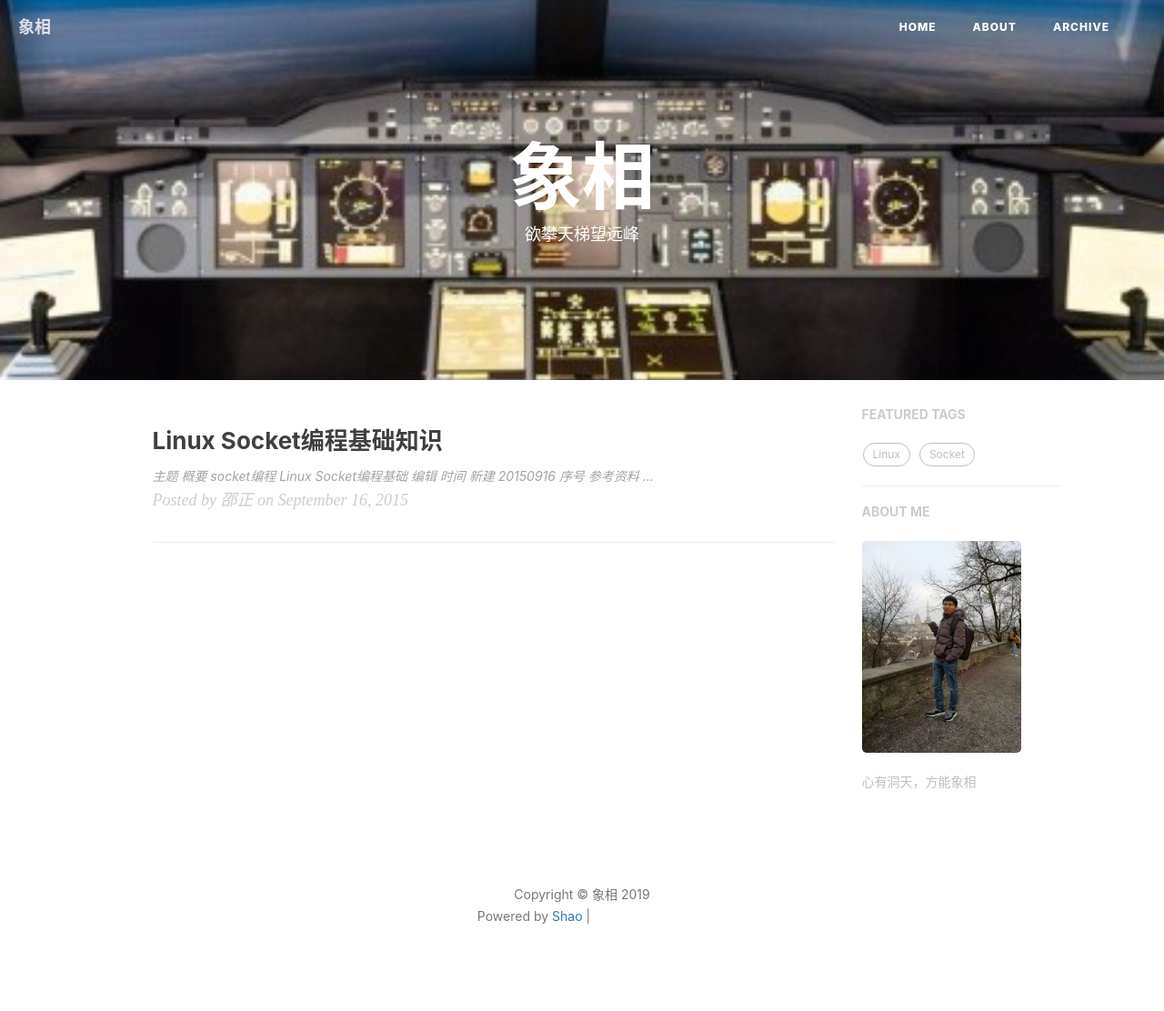
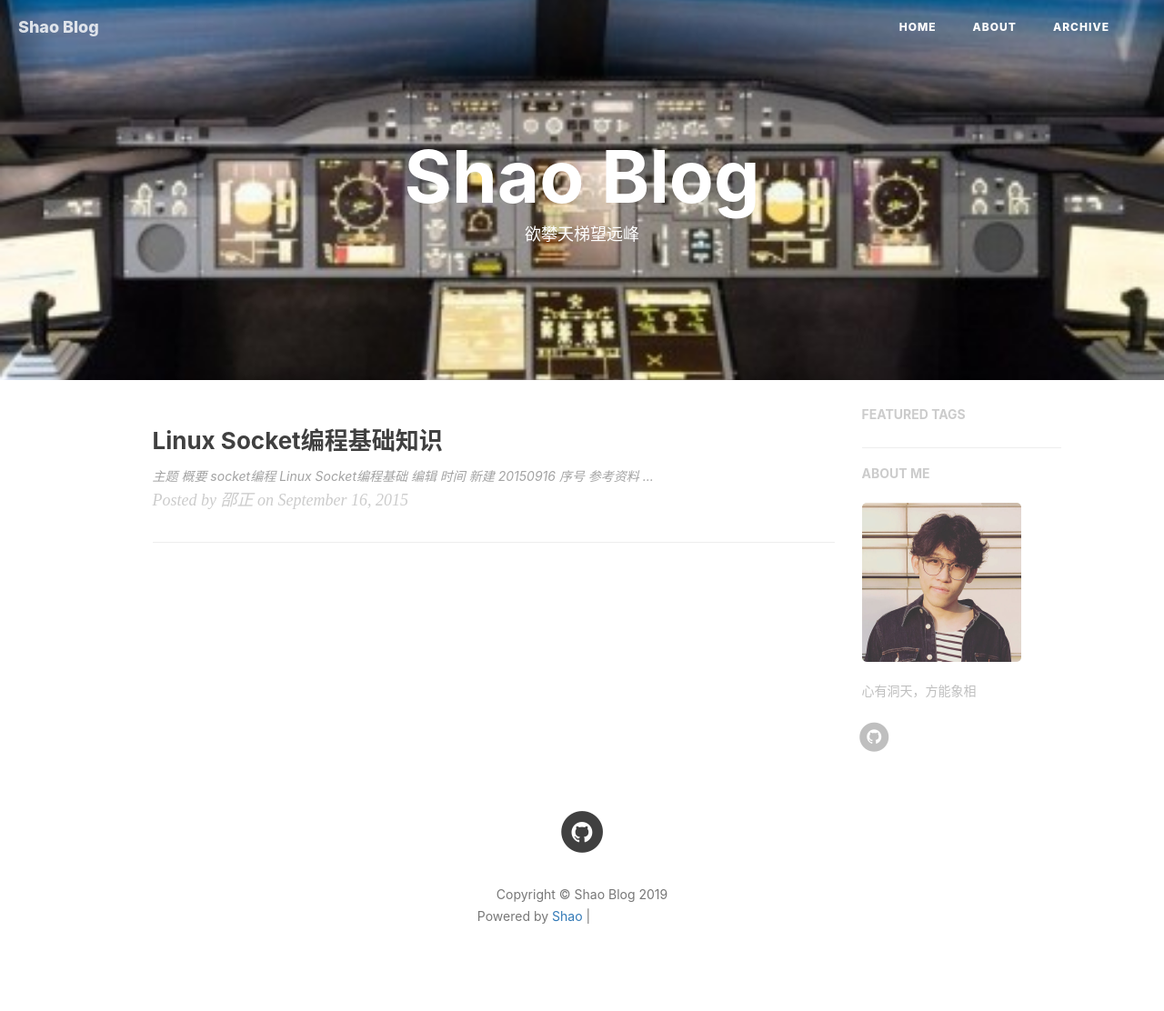
Before and after one commit to shaozhenged/shaozhenged.github.io, a Jekyll site: the page built from index.html, in a window 1280 px wide. Shown: the whole page at 91% size. Built offline with Jekyll 4.4.1, drawn with Linux system fonts in a browser that asks for light colours; nearby versions of some CDN libraries; the list of posts is cut into pages by our own code; comment, search, counter and statistics services are not loaded; some of the changed lines change nothing that is shown; grey boxes are pictures that could not be loaded.

Commit message:
update baidu

```diff
--- a/_config.yml
+++ b/_config.yml
@@ -1,13 +1,23 @@
 # Site settings
-title: 象相
-heading:
-SEOTitle: 象相的博客 | ShaoZheng Blog
+title: Shao Blog
+SEOTitle: 象相的博客 | Shao Blog
 header-img: img/home-bg.jpg
 email: shaozhenged@foxmail.com
-description: ""
-keyword: ""
-url: "http://shao-zheng.com"              # your host, for absolute URL
+description: "飞渡寒山踏云巅"
+#keyword: "黄玄, Hux黄玄, Hux, 鬼栈, huxpro, @huxpro, 黄玄的博客, Hux Blog, 博客, 个人网站, 互联网, 前端, 设计, 产品, 肖玉, Lynn, 肖玉的男朋友"
+#url: "http://huangxuan.me"              # your host, for absolute URL
 baseurl: ""                             # for example, '/blog' if your blog hosted on 'host/blog'
+
+
+
+# SNS settings
+RSS: false
+#weibo_username:     huxpro
+#zhihu_username:     huxpro
+github_username:    shaozhenged
+#twitter_username:  huxpro
+#facebook_username:  huxpro
+
 
 
 # Build settings
@@ -28,22 +38,63 @@
 kramdown:
   input: GFM                            # use Github Flavored Markdown !important
 
+
+
 # Disqus settings
 disqus_username: shao-zheng
 
+# Duoshuo settings
+#duoshuo_username: huxblog
+# Share component is depend on Comment so we can NOT use share only.
+#duoshuo_share: true                     # set to false if you want to use Comment without Sharing
+
+
+
+
 # Analytics settings
 # Baidu Analytics
-#ba_track_id: 4cc1f2d8f3067386cc5cdb626a202900
+ba_track_id: 683d106958859095da8ea82cd695e660
 # Google Analytics
 ##ga_track_id: 'UA-49627206-1'            # Format: UA-xxxxxx-xx
-ga_domain: huangxuan.me
+#ga_domain: huangxuan.me
+
 
 
 # Sidebar settings
 sidebar: true                           # whether or not using Sidebar.
 sidebar-about-description: "心有洞天，方能象相"
-sidebar-avatar: /img/avatar-shao.jpg      # use absolute URL, seeing it's used in both `/` and `/about/`
+sidebar-avatar: /img/avatar-hux.jpg      # use absolute URL, seeing it's used in both `/` and `/about/`
+
+
 
 # Featured Tags
 featured-tags: true                     # whether or not using Feature-Tags
-featured-condition-size: 0             # A tag will be featured if the size of it is more than this condition value
+featured-condition-size: 1              # A tag will be featured if the size of it is more than this condition value
+
+
+
+# Friends
+#friends: [
+#    {
+#        title: "天镶的博客",
+#        href: "http://lingyu.wang/"
+#    },{
+#        title: "Luke的自留地",
+#        href: "http://hmqk1995.github.io"
+#    },{
+#        title: "Ebn's Blog",
+#        href: "http://ebnbin.com/"
+#    },{
+#        title: "SmdCn's Blog",
+#        href: "http://blog.smdcn.net"
+#    },{
+#        title: "解旻的博客",
+#        href: "http://xieminis.me/"
+#    },{
+#        title: "DHong Say",
+#        href: "http://dhong.co"
+#    },{
+#        title: "尹峰以为",
+#        href: "http://ingf.github.io/"
+#    }
+#]
```
